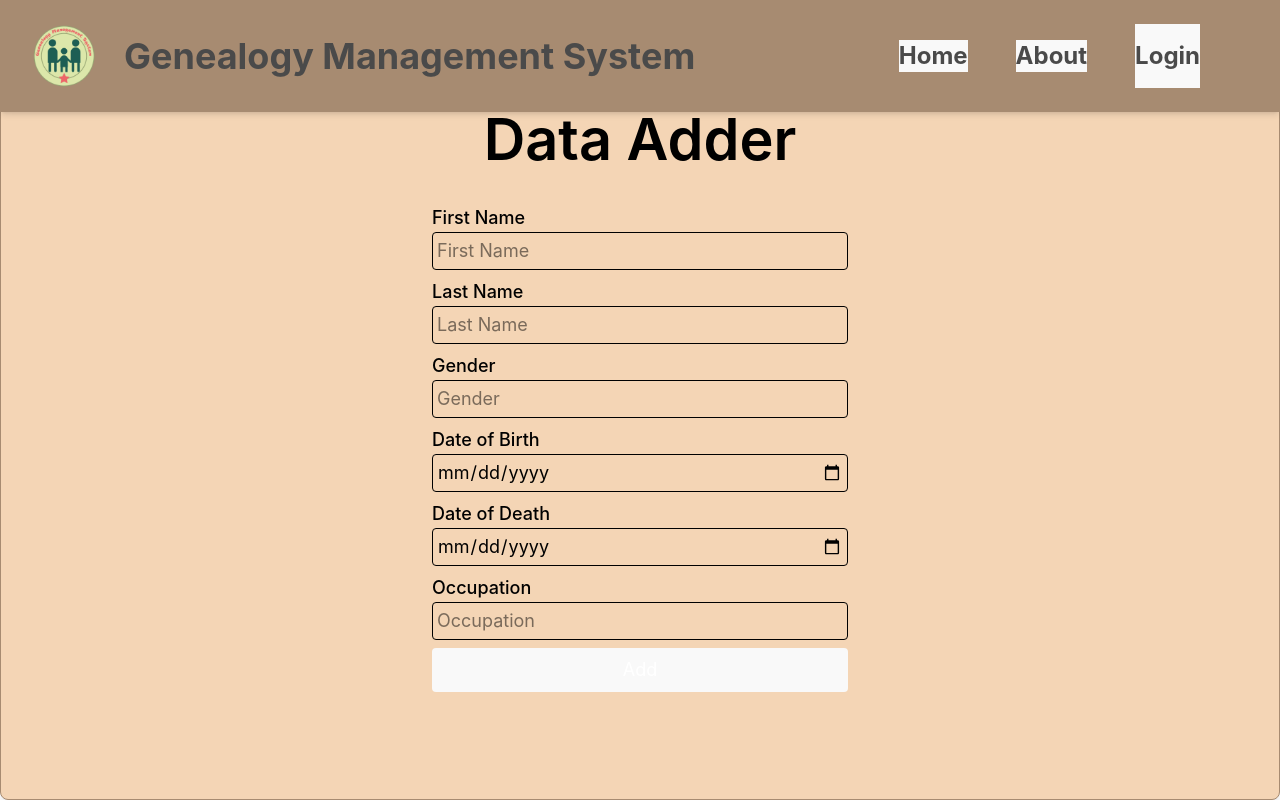
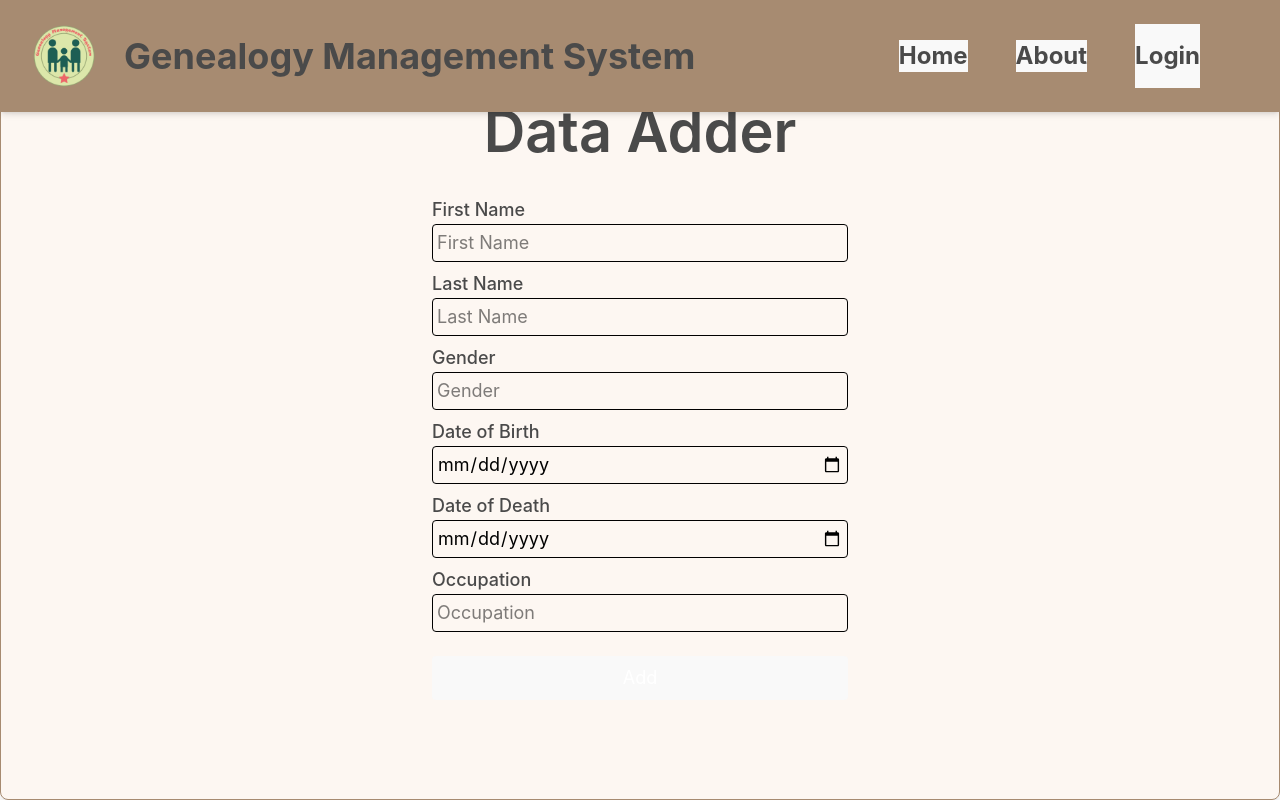
Before and after one commit to kiyotone/DBMS-Genealogy, a React (Vite) app in the folder frontend/: page /add in a window 1280 px wide. Both pictures are taken after a click on the button "Person". Built offline with nearby package versions, Linux system fonts and the light colour scheme.

Commit message:
Changed css for DataAdd

```diff
--- a/frontend/src/components/dataadd/index.jsx
+++ b/frontend/src/components/dataadd/index.jsx
@@ -18,21 +18,18 @@ const DataAdder = () => {
   const onSubmit = (formData) => {
     setData([formData]);
 
-
     if (selectedType === "Person") {
-        addPersonMember(formData);
+      addPersonMember(formData);
     }
     if (selectedType === "Event") {
-        addEvent(formData);
+      addEvent(formData);
     }
     if (selectedType === "Relationship") {
-        addRelationshipMember(formData);
+      addRelationshipMember(formData);
     }
     if (selectedType === "Family") {
-        addFamilyMember(formData);
+      addFamilyMember(formData);
     }
-
-
   };
 
   const renderForm = () => {
@@ -44,51 +41,51 @@ const DataAdder = () => {
         {selectedType === "Person" && (
           <>
             <div className="flex flex-col">
-              <label className="font-medium">First Name</label>
+              <label className="font-medium text-[#4A4A4A]">First Name</label>
               <input
                 {...register("FirstName")}
                 placeholder="First Name"
-                className="p-1 border rounded"
+                className="p-1 border rounded text-black"
               />
             </div>
             <div className="flex flex-col">
-              <label className="font-medium">Last Name</label>
+              <label className="font-medium text-[#4A4A4A]">Last Name</label>
               <input
                 {...register("LastName")}
                 placeholder="Last Name"
-                className="p-1 border rounded"
+                className="p-1 border rounded text-black"
               />
             </div>
             <div className="flex flex-col">
-              <label className="font-medium">Gender</label>
+              <label className="font-medium text-[#4A4A4A]">Gender</label>
               <input
                 {...register("Gender")}
                 placeholder="Gender"
-                className="p-1 border rounded"
+                className="p-1 border rounded text-black"
               />
             </div>
             <div className="flex flex-col">
-              <label className="font-medium">Date of Birth</label>
+              <label className="font-medium text-[#4A4A4A]">Date of Birth</label>
               <input
                 {...register("DateOfBirth")}
                 type="date"
-                className="p-1 border rounded"
+                className="p-1 border rounded text-black"
               />
             </div>
             <div className="flex flex-col">
-              <label className="font-medium">Date of Death</label>
+              <label className="font-medium text-[#4A4A4A]">Date of Death</label>
               <input
                 {...register("DateOfDeath")}
                 type="date"
-                className="p-1 border rounded"
+                className="p-1 border rounded text-black"
               />
             </div>
             <div className="flex flex-col">
-              <label className="font-medium">Occupation</label>
+              <label className="font-medium text-[#4A4A4A]">Occupation</label>
               <input
                 {...register("Occupation")}
                 placeholder="Occupation"
-                className="p-1 border rounded"
+                className="p-1 border rounded text-black"
               />
             </div>
           </>
@@ -96,35 +93,35 @@ const DataAdder = () => {
         {selectedType === "Event" && (
           <>
             <div className="flex flex-col">
-              <label className="font-medium">Event Type</label>
+              <label className="font-medium text-[#4A4A4A]">Event Type</label>
               <input
                 {...register("EventType")}
                 placeholder="Event Type"
-                className="p-1 border rounded"
+                className="p-1 border rounded text-black"
               />
             </div>
             <div className="flex flex-col">
-              <label className="font-medium">Date</label>
+              <label className="font-medium text-[#4A4A4A]">Date</label>
               <input
                 {...register("Date")}
                 type="date"
-                className="p-1 border rounded"
+                className="p-1 border rounded text-black"
               />
             </div>
             <div className="flex flex-col">
-              <label className="font-medium">Location</label>
+              <label className="font-medium text-[#4A4A4A]">Location</label>
               <input
                 {...register("Location")}
                 placeholder="Location"
-                className="p-1 border rounded"
+                className="p-1 border rounded text-black"
               />
             </div>
             <div className="flex flex-col">
-              <label className="font-medium">Description</label>
+              <label className="font-medium text-[#4A4A4A]">Description</label>
               <input
                 {...register("Description")}
                 placeholder="Description"
-                className="p-1 border rounded"
+                className="p-1 border rounded text-black"
               />
             </div>
           </>
@@ -132,35 +129,35 @@ const DataAdder = () => {
         {selectedType === "Relationship" && (
           <>
             <div className="flex flex-col">
-              <label className="font-medium">Person 1 ID</label>
+              <label className="font-medium text-[#4A4A4A]">Person 1 ID</label>
               <input
                 {...register("Person1ID")}
                 placeholder="Person 1 ID"
-                className="p-1 border rounded"
+                className="p-1 border rounded text-black"
               />
             </div>
             <div className="flex flex-col">
-              <label className="font-medium">Person 2 ID</label>
+              <label className="font-medium text-[#4A4A4A]">Person 2 ID</label>
               <input
                 {...register("Person2ID")}
                 placeholder="Person 2 ID"
-                className="p-1 border rounded"
+                className="p-1 border rounded text-black"
               />
             </div>
             <div className="flex flex-col">
-              <label className="font-medium">Relationship Type</label>
+              <label className="font-medium text-[#4A4A4A]">Relationship Type</label>
               <input
                 {...register("RelationshipType")}
                 placeholder="Relationship Type"
-                className="p-1 border rounded"
+                className="p-1 border rounded text-black"
               />
             </div>
             <div className="flex flex-col">
-              <label className="font-medium">Status</label>
+              <label className="font-medium text-[#4A4A4A]">Status</label>
               <input
                 {...register("Status")}
                 placeholder="Status"
-                className="p-1 border rounded"
+                className="p-1 border rounded text-black"
               />
             </div>
           </>
@@ -168,32 +165,35 @@ const DataAdder = () => {
         {selectedType === "Family" && (
           <>
             <div className="flex flex-col">
-              <label className="font-medium">Family Name</label>
+              <label className="font-medium text-[#4A4A4A]">Family Name</label>
               <input
                 {...register("FamilyName")}
                 placeholder="Family Name"
-                className="p-1 border rounded"
+                className="p-1 border rounded text-black"
               />
             </div>
             <div className="flex flex-col">
-              <label className="font-medium">Description</label>
+              <label className="font-medium text-[#4A4A4A]">Description</label>
               <input
                 {...register("Description")}
                 placeholder="Description"
-                className="p-1 border rounded"
+                className="p-1 border rounded text-black"
               />
             </div>
             <div className="flex flex-col">
-              <label className="font-medium">Origin Country</label>
+              <label className="font-medium text-[#4A4A4A]">Origin Country</label>
               <input
                 {...register("OriginCountry")}
                 placeholder="Origin Country"
-                className="p-1 border rounded"
+                className="p-1 border rounded text-black"
               />
             </div>
           </>
         )}
-        <button type="submit" className="p-2 bg-green-500 text-white rounded">
+        <button
+          type="submit"
+          className="p-2 bg-[#A78B71] text-white rounded mt-4 hover:scale-105 transition-transform duration-300 ease-in-out"
+        >
           Add
         </button>
       </form>
@@ -201,9 +201,9 @@ const DataAdder = () => {
   };
 
   return (
-    <div className="w-screen text-black text-lg h-screen flex flex-col items-center justify-center bg-[#f4d5b5] rounded-lg border-[#a78b71] border shadow-lg overflow-y-scroll scrollbar-hide">
+    <div className="w-screen text-black text-lg h-screen flex flex-col items-center justify-center bg-[#FDF7F2] rounded-lg border-[#A78B71] border shadow-lg overflow-y-scroll scrollbar-hide">
       <div className="p-4">
-        <h1 className="text-xl font-semibold text-black">Data Adder</h1>
+        <h1 className="text-xl font-semibold text-[#4A4A4A]">Data Adder</h1>
       </div>
       {!selectedType ? (
         <div className="flex flex-col gap-2 p-4">
@@ -211,7 +211,7 @@ const DataAdder = () => {
             <button
               key={type}
               onClick={() => handleTypeSelection(type)}
-              className="p-2 bg-blue-500 text-white rounded"
+              className="p-2 bg-[#A78B71] text-white rounded hover:scale-105 transition-transform duration-300 ease-in-out"
             >
               {type}
             </button>
```
